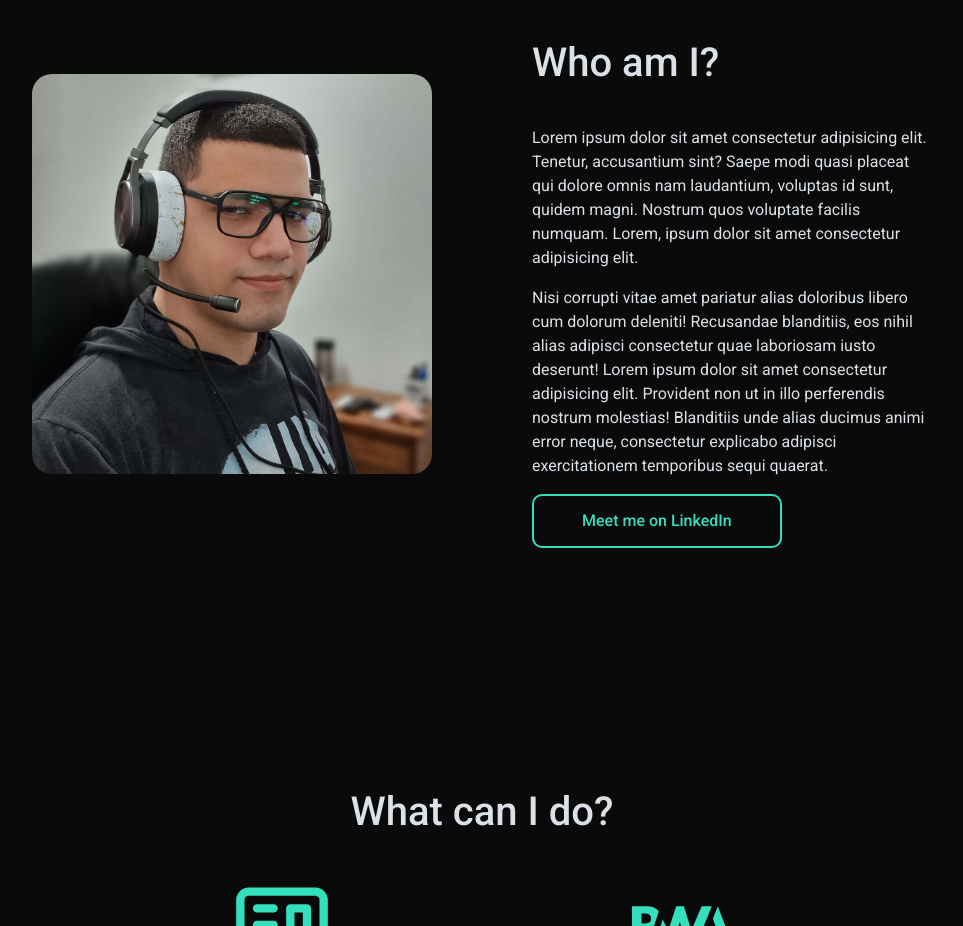
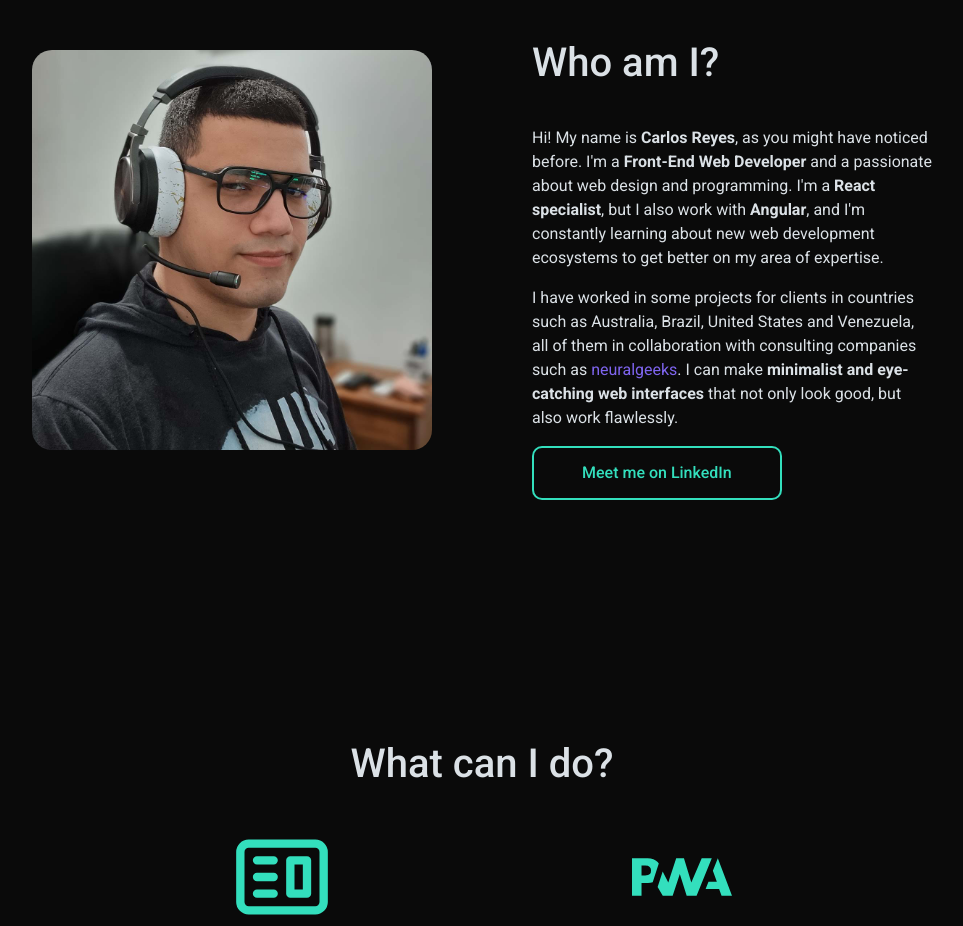
Before and after one commit to carlosreyesweb/carlosreyesweb.com, a React (Vite) app: page / in a window 1280 px wide. Shown: the part 900-1826 px from the top of the page, without its empty margins (158-1121 px from the left). Built offline with nearby package versions, Linux system fonts and the light colour scheme.

Commit message:
write 'about me' copy

```diff
--- a/src/components/me/me.component.tsx
+++ b/src/components/me/me.component.tsx
@@ -29,20 +29,27 @@ export default function Me(props: MeProps) {
       <article className={styles.article}>
         <h2 className={styles.title}>Who am I?</h2>
         <p className={styles.content}>
-          Lorem ipsum dolor sit amet consectetur adipisicing elit. Tenetur,
-          accusantium sint? Saepe modi quasi placeat qui dolore omnis nam
-          laudantium, voluptas id sunt, quidem magni. Nostrum quos voluptate
-          facilis numquam. Lorem, ipsum dolor sit amet consectetur adipisicing
-          elit.
+          Hi! My name is <strong>Carlos Reyes</strong>, as you might have
+          noticed before. I'm a <strong>Front-End Web Developer</strong> and a
+          passionate about web design and programming. I'm a{' '}
+          <strong>React specialist</strong>, but I also work with{' '}
+          <strong>Angular</strong>, and I'm constantly learning about new web
+          development ecosystems to get better on my area of expertise.
         </p>
         <p className={styles.content}>
-          Nisi corrupti vitae amet pariatur alias doloribus libero cum dolorum
-          deleniti! Recusandae blanditiis, eos nihil alias adipisci consectetur
-          quae laboriosam iusto deserunt! Lorem ipsum dolor sit amet consectetur
-          adipisicing elit. Provident non ut in illo perferendis nostrum
-          molestias! Blanditiis unde alias ducimus animi error neque,
-          consectetur explicabo adipisci exercitationem temporibus sequi
-          quaerat.
+          I have worked in some projects for clients in countries such as
+          Australia, Brazil, United States and Venezuela, all of them in
+          collaboration with consulting companies such as{' '}
+          <a
+            href="https://neuralgeeks.com"
+            target="_blank"
+            rel="noopener noreferrer"
+          >
+            neuralgeeks
+          </a>
+          . I can make{' '}
+          <strong>minimalist and eye-catching web interfaces</strong> that not
+          only look good, but also work flawlessly.
         </p>
         <ButtonLink
           variant="main-regular"
```
